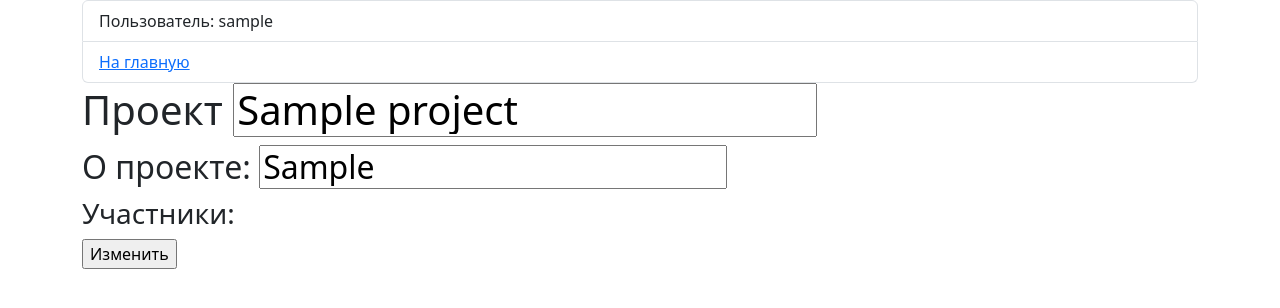
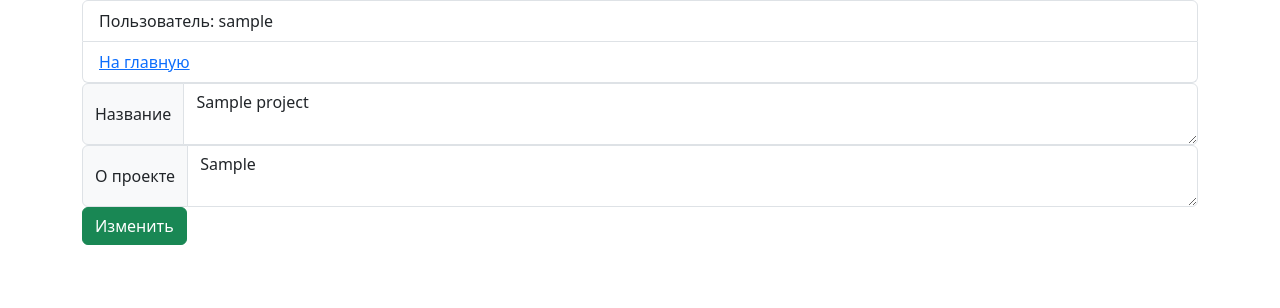
Before and after one commit to Quatry/django_project_site, a Django app: page /projects/edit/1 in a window 1280 px wide. Shown: the top 308 px of the page. Run offline with Django 4.2, Linux system fonts and the light colour scheme; a user stored in the database is signed in; tables that the repository leaves empty hold one stand-in row (values such as "Sample post").

Commit message:
Обновил дизайн страничек

```diff
--- a/project/templates/edit_project.html
+++ b/project/templates/edit_project.html
@@ -4,18 +4,15 @@
 <form method="post">
     {% csrf_token %}
 
-<h1>Проект <input type="text" value="{{project.name}}" name ='name'></h1>
+<div class="input-group">
+  <span class="input-group-text">Название</span>
+  <textarea class="form-control" aria-label="With textarea" name ='name'>{{project.name}}</textarea>
+</div>
+    <div class="input-group">
+      <span class="input-group-text">О проекте</span>
+      <textarea class="form-control" aria-label="With textarea" name="info">{{project.info}}</textarea>
+    </div>
 
-<h2>О проекте: <input type="text" value="{{project.info}}" name="info"></h2>
-
-<h3>Участники:
-
-    {% for i in participants %}
-        {% if i.project == project.id %}
-            <input type="text" value="{{i}}" name="participant">
-        {% endif %}
-    {% endfor %}
-</h3>
-<input type="submit" value="Изменить">
+<input type="submit" value="Изменить" class="btn btn-success">
 </form>
 {% endblock %}
--- a/project/templates/home.html
+++ b/project/templates/home.html
@@ -15,7 +15,7 @@
     {% if user.is_authenticated %}
     {% if projects %}
     <h1>Ваши проекты:</h1><br>
-<table class="table">
+<table class="table table-hover">
           <thead>
             <tr>
               <th scope="col">ID</th>
@@ -37,7 +37,7 @@
     {% endif %}
     {% if participant %}
     <h2>Проекты в которых участвуете:</h2><br>
-    <table class="table">
+    <table class="table table-hover">
           <thead>
             <tr>
               <th scope="col">ID</th>
@@ -60,7 +60,7 @@
     </table>
     {% endif %}
 <h2>Все проекты:</h2><br>
-<table class="table">
+<table class="table table-hover">
   <thead>
     <tr>
       <th scope="col">ID</th>
```
Also changed, not shown: project/templates/invite.html (+16 -1 lines), project/templates/project.html (+7 -5 lines).
